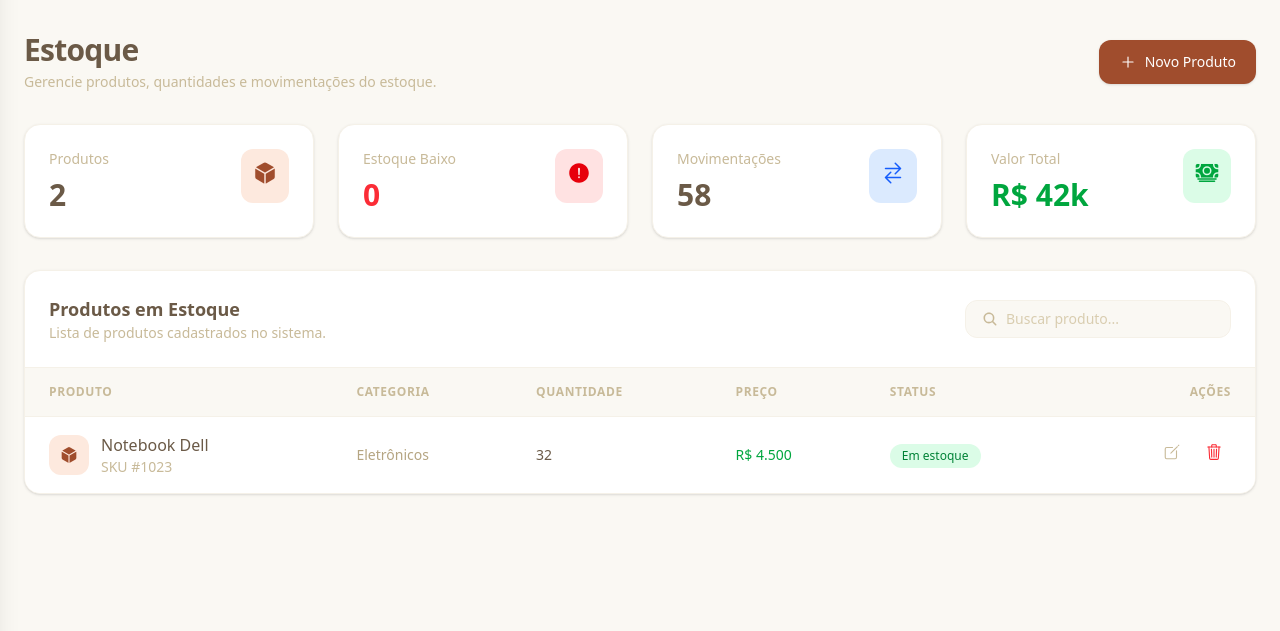
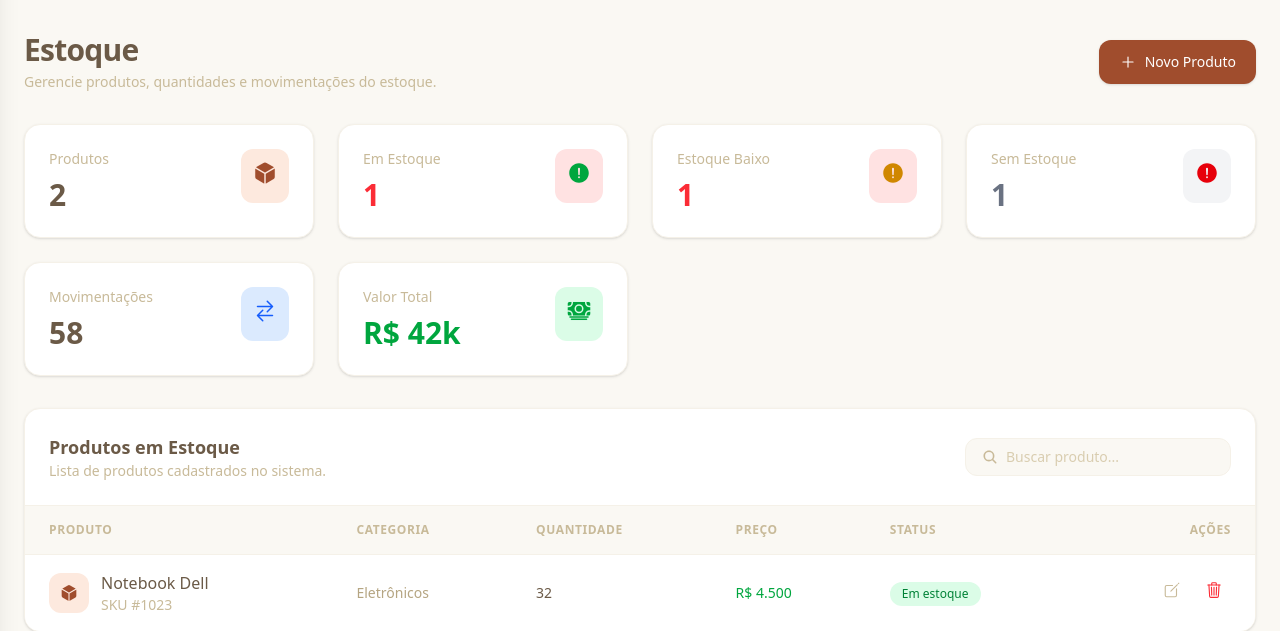
Before and after one commit to Joao-Valerio/Estoque, a Django app: page /estoque/ in a window 1280 px wide. Shown: the part 81-712 px from the top of the page. Run offline with Django 5.2, Linux system fonts and the light colour scheme; data comes from the database, SQL or seed files in the repository; style sheets or scripts are compiled from the project's sources.

Commit message:
feat: funcionalidade produto em estoque

```diff
--- a/website/templates/estoque.html
+++ b/website/templates/estoque.html
@@ -84,6 +84,35 @@
 
         </div>
 
+        <div class="card rounded-2xl border border-sand-100 bg-white p-6 shadow-sm">
+
+            <div class="flex items-start justify-between">
+
+                <div class="space-y-2">
+
+                    <p class="text-sm font-medium text-sand-500">
+                        Em Estoque
+                    </p>
+
+                    <h2 class="text-3xl font-bold text-red-500">
+                        {{ em_estoque_count|default:"0" }}
+                    </h2>
+
+                </div>
+
+                <div class="rounded-xl bg-red-100 p-3">
+
+                    <ion-icon
+                        name="alert-circle"
+                        class="text-2xl text-green-600"
+                    ></ion-icon>
+
+                </div>
+
+            </div>
+
+        </div>
+
         <!-- CARD -->
         <div class="card rounded-2xl border border-sand-100 bg-white p-6 shadow-sm">
 
@@ -96,12 +125,41 @@
                     </p>
 
                     <h2 class="text-3xl font-bold text-red-500">
-                        {{ estoque_baixo|default:"0" }}
+                        {{ estoque_baixo_count|default:"0" }}
                     </h2>
 
                 </div>
 
                 <div class="rounded-xl bg-red-100 p-3">
+
+                    <ion-icon
+                        name="alert-circle"
+                        class="text-2xl text-yellow-600"
+                    ></ion-icon>
+
+                </div>
+
+            </div>
+
+        </div>
+
+        <div class="card rounded-2xl border border-sand-100 bg-white p-6 shadow-sm">
+
+            <div class="flex items-start justify-between">
+
+                <div class="space-y-2">
+
+                    <p class="text-sm font-medium text-sand-500">
+                        Sem Estoque
+                    </p>
+
+                    <h2 class="text-3xl font-bold text-gray-500">
+                        {{ sem_estoque_count|default:"0" }}
+                    </h2>
+
+                </div>
+
+                <div class="rounded-xl bg-gray-100 p-3">
 
                     <ion-icon
                         name="alert-circle"
--- a/website/views.py
+++ b/website/views.py
@@ -19,23 +19,61 @@ from .models import (
     Fornecedor,
 )
 
-class ProdutosPageView(TemplateView):
+class DashboardContextMixin:
+
+    def get_dashboard_context(self):
+        total = (
+            Produto.objects.annotate(
+                subtotal=F("quantidade") * F("preco")
+            ).aggregate(
+                total=Sum("subtotal")
+            )["total"]
+        )
+
+        estoque_baixo = Produto.objects.filter(
+            quantidade__gt=0,
+            quantidade__lte=F("quantidade_minima")
+        )
+
+        em_estoque = Produto.objects.filter(
+            quantidade__gt=0
+        )
+
+        return {
+            "produtos_count": Produto.objects.count(),
+
+            "sem_estoque_count": Produto.objects.filter(
+                quantidade=0
+            ).count(),
+
+            "estoque_baixo_count": estoque_baixo.count(),
+
+            "estoque_baixo": estoque_baixo,
+
+            "em_estoque_count": em_estoque.count(),
+
+            "em_estoque": em_estoque,
+
+            "valor_total": total or Decimal("0"),
+        }
+
+    def get_context_data(self, **kwargs):
+        context = super().get_context_data(**kwargs)
+        context.update(self.get_dashboard_context())
+        return context
+
+class ProdutosPageView(DashboardContextMixin, TemplateView):
     template_name = "produtos.html"
 
     def get_context_data(self, **kwargs):
         context = super().get_context_data(**kwargs)
-        produtos = Produto.objects.select_related(
-            "categoria", "fornecedor"
-        ).order_by("nome")
-        context["produtos"] = produtos
-        context["produtos_count"] = produtos.count()
-        context["sem_estoque"] = Produto.objects.filter(
-            quantidade=0
-        ).count()
-        context["estoque_baixo"] = Produto.objects.filter(
-            quantidade__gt=0,
-            quantidade__lte=F("quantidade_minima")
+
+        context["produtos"] = (
+            Produto.objects
+            .select_related("categoria", "fornecedor")
+            .order_by("nome")
         )
+
         return context
 
 class HomePageView(TemplateView):
@@ -44,13 +82,8 @@ class HomePageView(TemplateView):
 class ModeloPageView(TemplateView):
     template_name = "modelo.html"
 
-class EstoquePageView(TemplateView):
+class EstoquePageView(DashboardContextMixin, TemplateView):
     template_name = "estoque.html"
-
-    def get_context_data(self, **kwargs):
-        context = super().get_context_data(**kwargs)
-        context["produtos_count"] = Produto.objects.count()
-        return context
 
 class RelatorioPageView(TemplateView):
     template_name = "relatorio.html"
@@ -64,39 +97,8 @@ class ConfiguracoesPageView(TemplateView):
 class ContatoPageView(TemplateView):
     template_name = "contato.html"
 
-class PainelPageView(TemplateView):
+class PainelPageView(DashboardContextMixin, TemplateView):
     template_name = "painel.html"
-
-    def get_context_data(self, **kwargs):
-        context = super().get_context_data(**kwargs)
-
-        context["produtos_count"] = Produto.objects.count()
-
-        context["sem_estoque"] = Produto.objects.filter(
-            quantidade=0
-        ).count()
-
-        context["estoque_baixo"] = Produto.objects.filter(
-            quantidade__gt=0,
-            quantidade__lte=F("quantidade_minima")
-        ).count()
-
-        context["mais_vendidos"] = 0
-
-        total = (
-            Produto.objects.annotate(
-                subtotal=F("quantidade") * F("preco")
-            ).aggregate(
-                v=Sum("subtotal")
-            )["v"]
-        )
-
-        context["valor_total"] = (
-            total if total is not None else Decimal("0")
-        )
-
-        return context
-
 
 class RelatoriosPageView(TemplateView):
     template_name = "relatorios.html"
```
